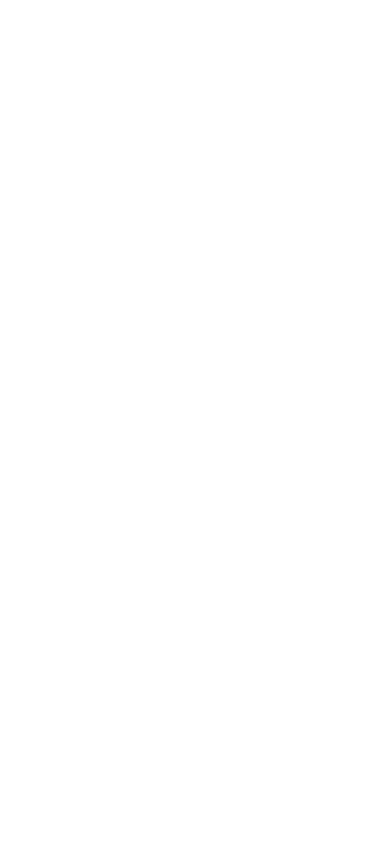
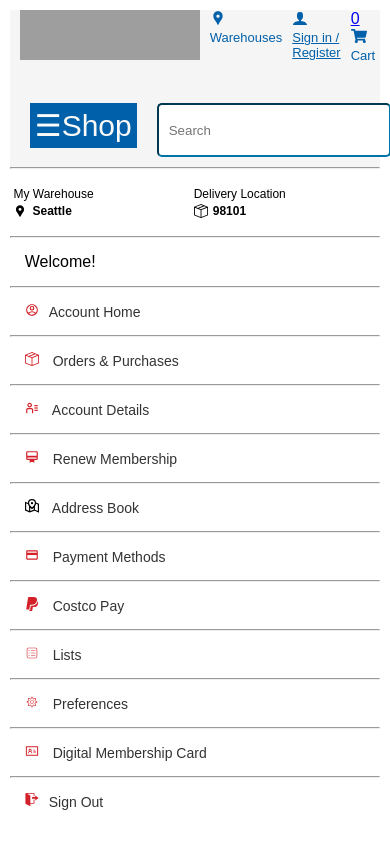
Before and after one commit to WisdomPandovic/Costco, a React (Create React App) app: page /myaccount in a window 390 px wide. Before the commit this address had no page. Shown: the top 844 px of the page. Built offline with nearby package versions, Linux system fonts and the light colour scheme; grey boxes are pictures that could not be loaded.

Commit message:
added myaccount page

```diff
--- a/src/App.css
+++ b/src/App.css
@@ -1731,6 +1731,7 @@
 
 .mv-nav{
   display:  content;
+  background-color: whitesmoke;
 }
 
 .mv-nav-flex{
@@ -1983,10 +1984,52 @@
   width:100%;
 }
 
+.menu1-text {
+  border-right: none;
+}
+
+.myaccount{
+  background-color: #fff;
+}
+.myaccount p{
+  margin: 15px;
+  cursor: pointer;
+  font-size: 14px;
+  color: rgb(51, 51, 51);
+}
+
+.popup:hover p{
+  color: #0d0900;
+}
+
+.myaccount .flex{
+  margin: 15px 20px 15px 15px;
+  cursor: pointer;
+}
+
+.flex .p-1, .p-2, span{
+  display: none;
+}
+
+.delivery_route{
+  display: none;
+}
+
+.mv-delivery_route{
+  width: 98%;
+  margin: auto;
+  padding: 15px 0px;
+}
+
+.flex-mv{
+  display: flex;
+  gap: 100px;
+}
+
 }
 
 @media (min-width: 721px) {
-  .hamb-flex, .mv-nav, .mv-fotter-icon{
+  .hamb-flex, .mv-nav, .mv-fotter-icon, .mv-delivery_route{
     display: none;
   }
 
--- a/src/App.js
+++ b/src/App.js
@@ -9,9 +9,7 @@
 import Signin from './components/Signin';
 import Cart from './components/Cart';
 import CostcoProvider from "./components/Context/CostcoContext"
-
-
-
+import MyAccount from './components/MyAccount';
 
 function App() {
 
@@ -27,6 +25,7 @@
                <Route path='/signup' element={<Signup/>}/>
                <Route path='/signin' element={<Signin/>}/>
                <Route path='/cart' element={<Cart/>}/>
+               <Route path='/myaccount' element={<MyAccount/>}/>
           </Routes>
       </BrowserRouter>
       </CostcoProvider>
--- /dev/null
+++ b/src/components/MyAccount.js
@@ -0,0 +1,55 @@
+import {RiAccountCircleLine} from 'react-icons/ri';
+import {BsBoxSeam} from 'react-icons/bs';
+import {CiSettings} from 'react-icons/ci';
+import {AiOutlineIdcard} from 'react-icons/ai';
+import {CiViewList} from 'react-icons/ci';
+import {MdPayment} from 'react-icons/md';
+import {CgUserList} from 'react-icons/cg';
+import {GrMapLocation} from 'react-icons/gr';
+import {MdCardMembership} from 'react-icons/md';
+import {ImPaypal} from 'react-icons/im';
+import {GoSignOut} from 'react-icons/go';
+import { useContext, useEffect, useState } from 'react';
+import { CostcoContext } from './Context/CostcoContext';
+import Nav from '../components/Nav';
+import Footer from '../components/Footer';
+
+function MyAccount(){
+    const{cart, isLoggedIn, setIsLoggedIn}= useContext(CostcoContext);
+
+    const handleLogout = () => {
+        try {
+          localStorage.removeItem('Costco_USER');
+          setIsLoggedIn(false);
+        } catch (error) {
+          console.error('Error while handling logout:', error);
+        }
+      };
+return(
+    <div>
+        <Nav/>
+        <div className='myaccount'>
+            <div className='flex'>
+                <div className='popup-welcome'>Welcome!</div>
+            </div><hr></hr>
+
+            <div className='popup-link'>
+                       <p><RiAccountCircleLine className='popup-icon' />Account Home</p><hr></hr>
+                       <p><BsBoxSeam className='popup-icon'/> Orders & Purchases</p><hr></hr>
+                       <p><CgUserList className='popup-icon'/> Account Details</p><hr></hr>
+                       <p><MdCardMembership className='popup-icon'/> Renew Membership</p><hr></hr>
+                       <p><GrMapLocation className='popup-icon'/> Address Book</p><hr></hr>
+                       <p><MdPayment className='popup-icon'/> Payment Methods</p><hr></hr>
+                       <p><ImPaypal className='popup-icon'/> Costco Pay</p><hr></hr>
+                       <p><CiViewList className='popup-icon'/> Lists</p><hr></hr>
+                       <p><CiSettings className='popup-icon'/> Preferences</p><hr></hr>
+                       <p><AiOutlineIdcard className='popup-icon'/> Digital Membership Card</p><hr></hr>
+                       <p onClick={handleLogout}><GoSignOut className='popup-icon'/>Sign Out</p>
+            </div>
+
+        </div>
+        <Footer/>
+    </div>
+)
+}
+export default MyAccount;
--- a/src/components/Nav.js
+++ b/src/components/Nav.js
@@ -445,7 +445,9 @@
             <div className='mv-nav'>
                 <div className='mv-nav-flex'>
                     <div > <Link to='/' ><img className="logo" src={Logo} alt="" /></Link></div>
+                    {isLoggedIn ? (
                         <div className='flex blue'>
+
                            <div>
                             <MdLocationPin/>
                             <p> Warehouses</p>
@@ -453,7 +455,7 @@
 
                            <div>
                             <ImUser className='popup-icon black' />
-                            <p> Account</p>
+                            <Link to='/myaccount' className="menu1-text"><p >Account</p></Link>
                            </div>
 
                            <div>
@@ -462,7 +464,30 @@
                             <p>Cart</p>
                            </div>
 
+
                         </div>
+                       ) : (
+                        <div className='flex blue'>
+
+                           <div>
+                                <MdLocationPin/>
+                                <p> Warehouses</p>
+                            </div>
+
+                            <div>
+                                <ImUser className='popup-icon black' />
+                                <Link to='/signin' className="menu1-text"><p >Sign in / Register</p></Link>
+                            </div>
+
+                            <div>
+                                <Link to="/cart"> <div >{cart.length}<FaShoppingCart className=' black'/></div></Link>
+                                <p>Cart</p>
+                            </div>
+
+
+                        </div>
+                       )
+                    }
                 </div>
 
                 <div className='hamb-flex'>
@@ -529,6 +554,30 @@
             </div>
             </div><hr></hr>
 
+            <div className="mv-delivery_route">
+
+            <div className="flex-mv">
+                <div>
+                    <div className='css-1ucojbm'>My Warehouse</div>
+                    <div className='css-6ny8wu '>
+                        <h3><MdLocationPin/></h3>
+                        <h4>Seattle</h4>
+                    </div>
+                </div>
+
+                <div>
+                    <div className='css-1ucojbm'>Delivery Location</div>
+                    <div className='css-6ny8wu'>
+                        <h3><BsBoxSeam/> </h3>
+                        <h4>98101</h4>
+                    </div>
+                </div>
+            </div>
+
+
+
+            </div><hr></hr>
+
         </div>
 
     )
```
Lines whose indentation alone changed are shown as unchanged.
